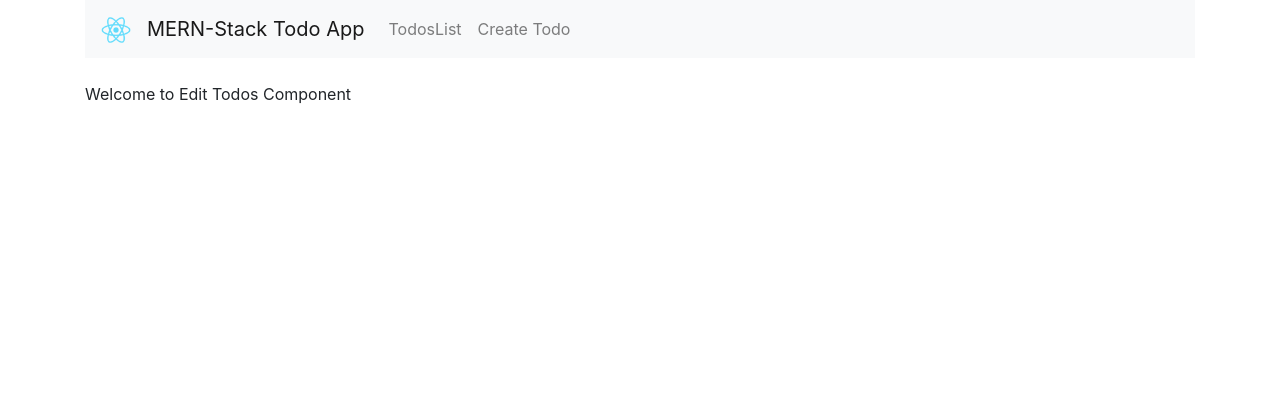
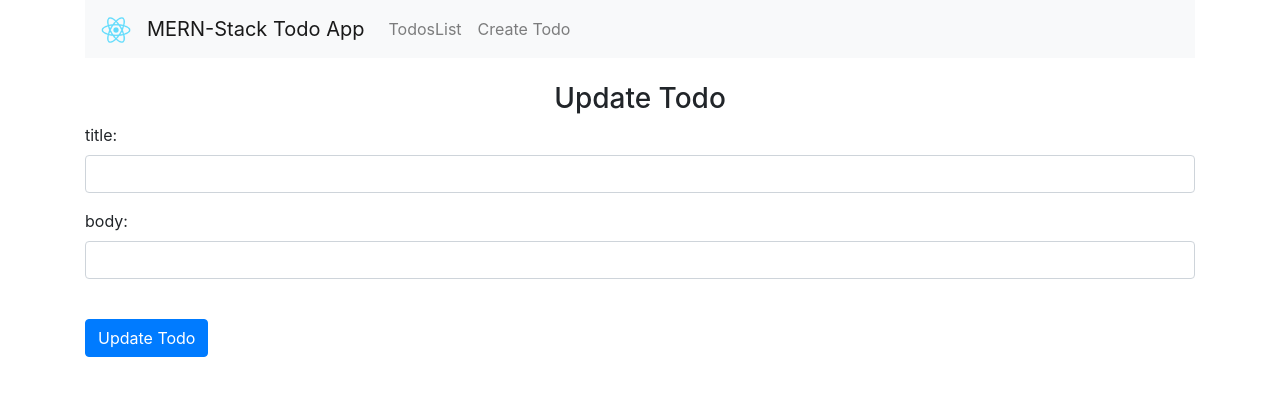
Before and after one commit to JoseOgam/mern-stack-todos, a React (Create React App) app: page /edit/1 in a window 1280 px wide. Shown: the top 396 px of the page. Built offline with nearby package versions, Linux system fonts and the light colour scheme; no server answers.

Commit message:
connecting backend and frontend endpoints

```diff
--- a/src/components/EditTodos.js
+++ b/src/components/EditTodos.js
@@ -1,13 +1,67 @@
-import React from 'react'
+import React from "react";
+import axios from "axios";
 
 class EditTodo extends React.Component {
-  render () {
+  constructor(props) {
+    super(props);
+
+    this.state = {
+      title: "",
+      body: "",
+      completed: false,
+    };
+  }
+  componentDidMount() {
+    axios
+      .patch("http://localhost:4000/todos/" + this.props.match.params.id)
+      .then((response) => {
+        this.setState({
+          title: response.data.title,
+          body: response.data.body,
+          completed: response.completed,
+        });
+      })
+      .catch(function (error) {
+        console.log(error);
+      });
+  }
+  render() {
     return (
       <div>
-        <p>Welcome to Edit Todos Component</p>
+        <h3 align="center">Update Todo</h3>
+        <form onSubmit={this.onSubmit}>
+          <div className="form-group">
+            <label>title: </label>
+            <input
+              type="text"
+              className="form-control"
+              value={this.state.title}
+              onChange={(e) => this.setState({ title: e.target.value })}
+            />
+          </div>
+          <div className="form-group">
+            <label>body: </label>
+            <input
+              type="text"
+              className="form-control"
+              value={this.state.body}
+              onChange={(e) => this.setState({ body: e.target.value })}
+            />
+          </div>
+
+          <br />
+
+          <div className="form-group">
+            <input
+              type="submit"
+              value="Update Todo"
+              className="btn btn-primary"
+            />
+          </div>
+        </form>
       </div>
-    )
+    );
   }
 }
 
-export default EditTodo
+export default EditTodo;
--- a/src/components/TodosLists.js
+++ b/src/components/TodosLists.js
@@ -29,7 +29,7 @@ class TodoList extends React.Component {
       });
   }
   todoList() {
-    return this.state.todos.map(function (currentTodo, i) {
+    return this.state.todos.map((currentTodo, i) => {
       return <Todo todo={currentTodo} key={i} />;
     });
   }
@@ -42,6 +42,7 @@ class TodoList extends React.Component {
             <tr>
               <th>Title</th>
               <th>Body</th>
+              <th>State</th>
               <th>Action</th>
             </tr>
           </thead>
```
Also changed, not shown: 1 other file (tests, documents, lock files or other folders).
